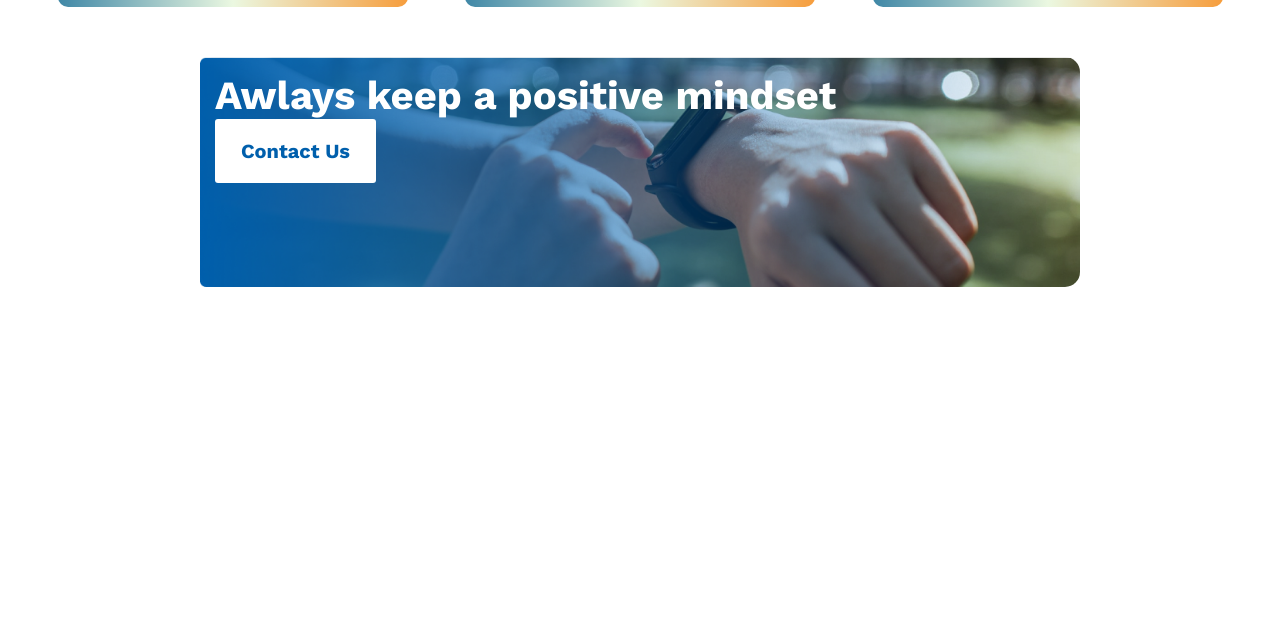
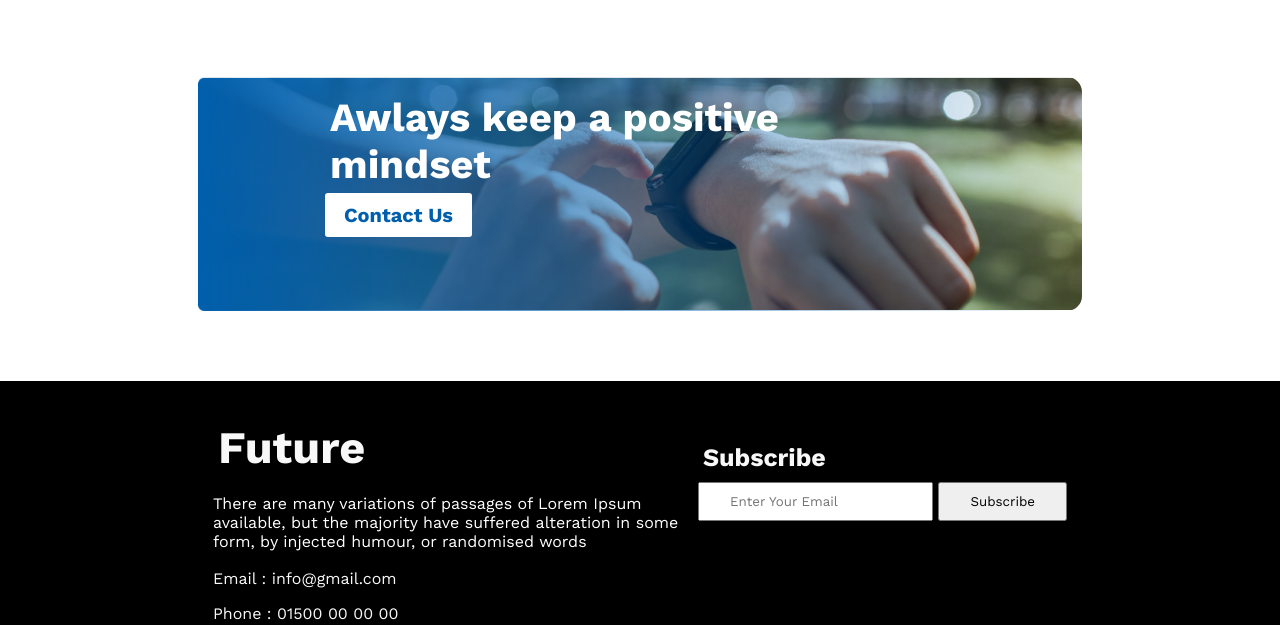
Before and after one commit to AkhiSharmin/Assigemnt-website, a plain HTML site: page index.html in a window 1280 px wide. Shown: the part 2319-2944 px from the top of the page. Before the commit the page ends 2656 px from the top, so only its background shows below. Drawn offline with nearby package versions, Linux system fonts and the light colour scheme.

Commit message:
added footer

```diff
--- a/css/style.css
+++ b/css/style.css
@@ -169,14 +169,14 @@
     color: #151414;
     text-align: center;
     padding: 18px 10px;
-    margin-bottom: 60px;
+    margin-bottom: 50px;
  }
  .blog{
     display: flex;
     justify-content: space-evenly;
     align-items: center;
     margin-top: 35px;
-    margin-bottom: 50px;
+    margin-bottom: 80px;
  }
  .blog-img{
     width: 350px;
@@ -206,13 +206,13 @@
     margin-bottom: 50px;
     width: 850px;
     height: 200px;
-    padding: 15px;
+    padding: 17px;
     justify-content: center;
     align-items: center;
     margin: auto;
     border-radius: 15px;
     color: white;
-    margin-bottom: 50px;
+    margin-bottom: 70px;
     background-size: 100%;
     position: relative;
     z-index: 0;
@@ -229,9 +229,69 @@
     font-weight: 700;
     font-size: 40px;
     color: #ffffff;
+    padding: 0px 115px;
+}
+.contact{
+    margin-left: 110px;
+    padding: 10px 19px;
+    margin-top: 5px;
 }
 
+  /*************************************
+ Always keep positive section styles end
+ ***************************************/
 
-  /*******************************
- Always keep positive section styles end
- *******************************/
+/****************************
+ footer section styles start
+ ****************************/
+.footer-part{
+    display: flex;
+    align-items: center;
+    justify-content: center;
+    background: black;
+    padding: 30px 3px;
+}
+.footer-titel{
+    font-weight: 700;
+    font-size: 45px;
+    padding: 10px 5px;
+    color: #F8F8F8;
+}
+.future{
+    width: 485px;
+}
+.Subscribe{
+    margin-bottom: 140px;
+}
+.footer-description{
+    font-weight: 400;
+    font-size: 16px;
+    padding: 10px 0px;
+    color: #FFFFFF;
+}
+.Subscribe-titel{
+    font-weight: 600;
+    font-size: 25px;
+    padding: 10px 5px;
+    color: #F8F8F8;
+}
+.footer-email{
+    padding: 7px 0px;
+}
+.input, .btn-button{
+    padding: 10px 30px;
+}
+.footer-email, .phone-nmbr{
+    color: #F8F8F8;
+    font-weight: 400;
+    font-size: 16px;
+    padding: 8px 0;
+}
+.icon img{
+    width: 47px;
+
+}
+
+ /****************************
+ footer section styles end
+ ****************************/
--- a/index.html
+++ b/index.html
@@ -101,11 +101,35 @@
             <section class="keep-positive-section">
                 <div class="keep-positive">
                     <h1 class="keep-titel">Awlays keep a positive mindset</h1>
-                    <button class="btn-primary">Contact Us</button>
+                    <button class="btn-primary contact">Contact Us</button>
                     <img src="./images/gradient1.png" alt="">
                 </div>
             </section>
             <!-- Always keep positive section end -->
+            <!-- footer section start -->
         </main>
+        <footer>
+            <section class="footer-section">
+                <div class="footer-part">
+                    <div class="future">
+                        <h1 class="footer-titel">Future</h1>
+                        <p class="footer-description">There are many variations of passages of Lorem Ipsum available, but the majority have suffered alteration in some form, by injected humour, or randomised words</p>
+                        <p class="footer-email">Email : info@gmail.com</p>
+                        <p class="phone-nmbr">Phone : 01500 00 00 00</p>
+                        <div class="icon">
+                            <img src="./images/icons/fb.png" alt="">
+                            <img src="./images/icons/twitter.png" alt="">
+                            <img src="./images/icons/youtube.png" alt="">
+                        </div>
+                    </div>
+                    <div class="Subscribe">
+                        <h1 class="Subscribe-titel">Subscribe</h1>
+                        <input class="input" type="email" name="" id="" placeholder="Enter Your Email">
+                        <button class="btn-button" type="submit">Subscribe</button>
+                    </div>
+                </div>
+            </section>
+        </footer>
+        <!-- footer section end -->
 </body>
 </html>
```
